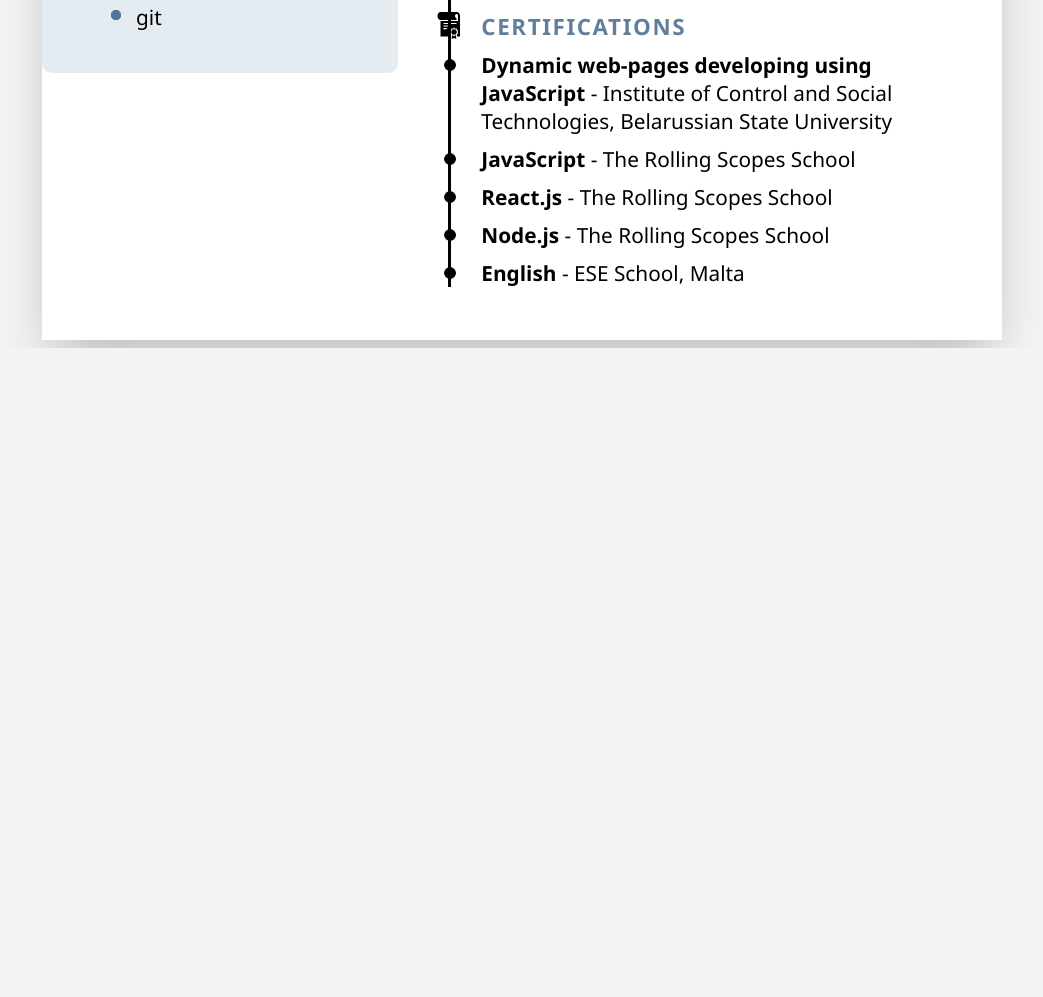
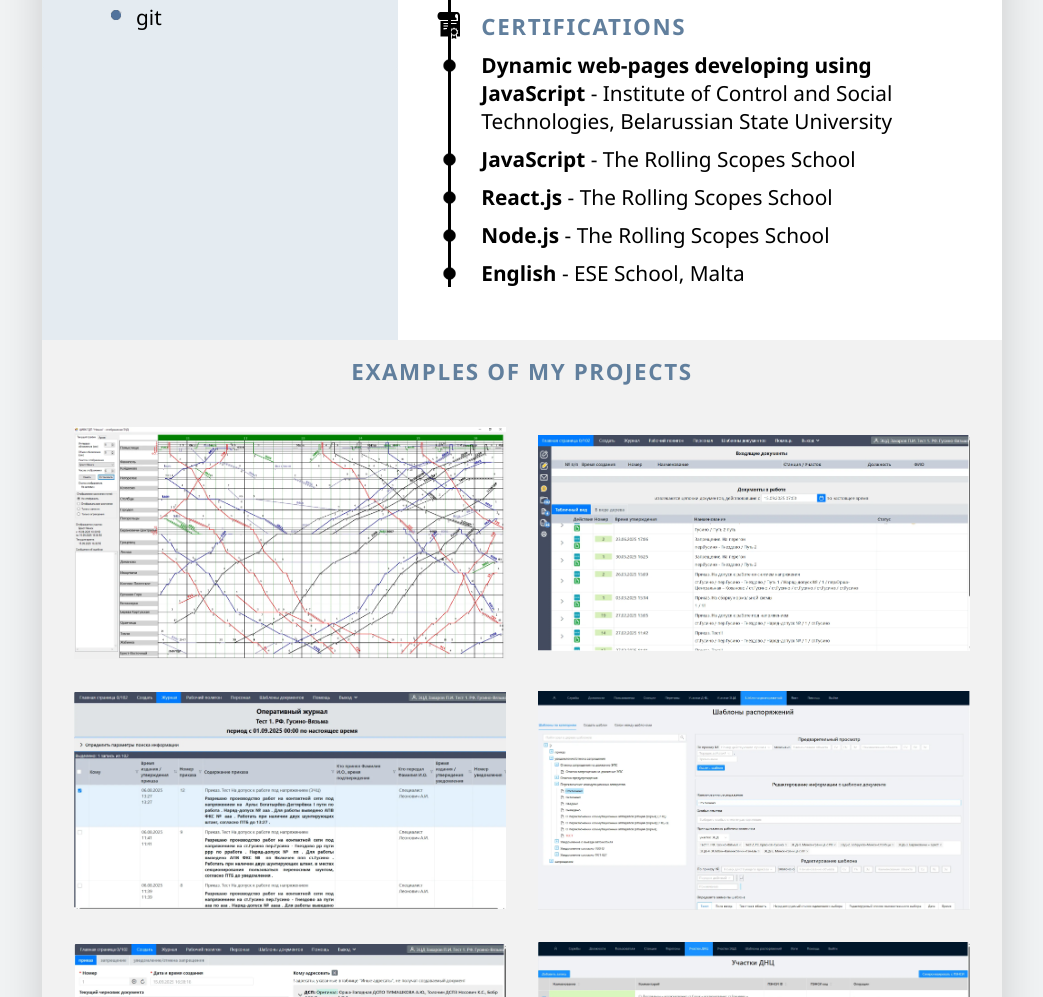
Before and after one commit to natallia-js/english-cv, a plain HTML site: page index.html in a window 1280 px wide. Shown: the part 1803-2800 px from the top of the page, without its empty margins (118-1161 px from the left). Before the commit the page ends 2151 px from the top, so only its background shows below. Drawn offline with Linux system fonts and the light colour scheme.

Commit message:
feat: add examples of my projects

```diff
--- /dev/null
+++ b/components/MyProjectsBlock.js
@@ -0,0 +1,35 @@
+export default class MyProjectsBlock extends HTMLElement {
+    constructor() {
+        super();
+    }
+
+    render() {
+        const projects = [1,2,3,4,5,6,7,8].reduce((prev, curr) => {
+           return prev + `
+                <div class="project-photo-block">
+                    <img
+                        src="./assets/images/project_${curr}.webp"
+                        alt="my project photo N ${curr}"
+                        class="project-photo ${curr % 2 === 0 ? 'project-photo-right' : 'project-photo-left'}" />
+                </div>
+           `;
+        }, '');
+        this.innerHTML = `
+            <div class="project-examples">
+                <div class="projects-title-block">
+                    <h3>Examples Of My Projects</h3>
+                </div>
+                <div class="project-gallery">
+                    ${projects}
+                </div>
+            </div>
+        `;
+    }
+
+    connectedCallback() {
+        if (!this.rendered) {
+            this.render();
+            this.rendered = true;
+        }
+    }
+}
--- a/index.css
+++ b/index.css
@@ -72,6 +72,8 @@
   -webkit-box-flex: 1.5;
       -ms-flex-positive: 1.5;
           flex-grow: 1.5;
+          align-self: stretch;
+  background-color: var(--second-body-bg-color);
 }
 
 .right-block {
@@ -83,7 +85,6 @@
       -ms-flex-positive: 3;
           flex-grow: 3;
   padding: 4rem 2.5rem 2rem 2.5rem;
-  position: relative;
 }
 
 h1, h3 {
@@ -114,6 +115,7 @@
   width: 100%;
   height: 30rem;
   overflow: hidden;
+  background-color: var(--body-bg-color);
 }
 
 .photo {
@@ -200,6 +202,7 @@
   border-left: 3px solid #000;
   padding-left: 30px;
   position: relative;
+  z-index: 0;
 }
 
 ul.experience-list li.main {
@@ -209,18 +212,19 @@
 
 ul.experience-list li::before {
   content: "";
-  width: 22px;
-  height: 22px;
+  width: 23px;
+  height: 23px;
   display: inline-block;
   background-size: cover;
   top: 3px;
   left: 5px;
-  margin-left: -17px;
+  margin-left: -18px;
   margin-right: 22px;
   background-image: url("assets/icons/icons8-dot-30.png");
   background-repeat: no-repeat;
   background-position: left center;
   position: absolute;
+  z-index: 999999;
 }
 
 ul.experience-list li.main::before {
@@ -283,6 +287,48 @@
 
 /* ---------------------------------- */
 
+.project-examples {
+  background-color: #F2F2F2;
+  padding: 1rem;
+}
+
+.projects-title-block {
+  display: flex;
+  justify-content: center;
+}
+
+.project-gallery {
+  display: grid;
+  grid-template-columns: repeat(2, 50%);
+}
+
+.project-photo-block {
+  display: flex;
+  justify-content: center;
+  align-items: center;
+  padding: 1rem;
+}
+
+.project-photo {
+  width: 100%;
+  height: auto;
+  transition: transform 1s ease;
+}
+
+.project-photo:hover {
+  transform: scale(1.5);
+}
+
+.project-photo-left {
+  transform-origin: top left;
+}
+
+.project-photo-right {
+  transform-origin: top right;
+}
+
+/* ---------------------------------- */
+
 @media screen and (max-width: 600px) {
   main {
     -webkit-box-orient: vertical;
@@ -320,7 +366,10 @@
     width: 20rem;
     border-radius: 50%;
   }
-  .photo {
-    object-fit: cover;
+  .project-gallery {
+    grid-template-columns: 100%;
+  }
+  .project-photo:hover {
+    transform: none;
   }
 }
--- a/index.html
+++ b/index.html
@@ -33,5 +33,6 @@
                 <experience-block></experience-block>
             </div>
         </main>
+        <my-projects></my-projects>
     </body>
 </html>
--- a/main.js
+++ b/main.js
@@ -3,9 +3,11 @@
 import SkillsBlock from './components/SkillsBlock.js';
 import MainTitleBlock from './components/MainTitleBlock.js';
 import ExperienceBlock from './components/ExperienceBlock.js';
+import MyProjectsBlock from './components/MyProjectsBlock.js';
 
 customElements.define('contacts-block', ContactsBlock);
 customElements.define('professional-profile-block', ProfessionalProfileBlock);
 customElements.define('skills-block', SkillsBlock);
 customElements.define('main-title-block', MainTitleBlock);
 customElements.define('experience-block', ExperienceBlock);
+customElements.define('my-projects', MyProjectsBlock);
```
Also changed, not shown: assets/images/photo.webp, assets/images/project_1.webp (added), assets/images/project_2.webp (added), assets/images/project_3.webp (added), assets/images/project_4.webp (added), assets/images/project_5.webp (added), assets/images/project_6.webp (added), assets/images/project_7.webp (added), assets/images/project_8.webp (added).
